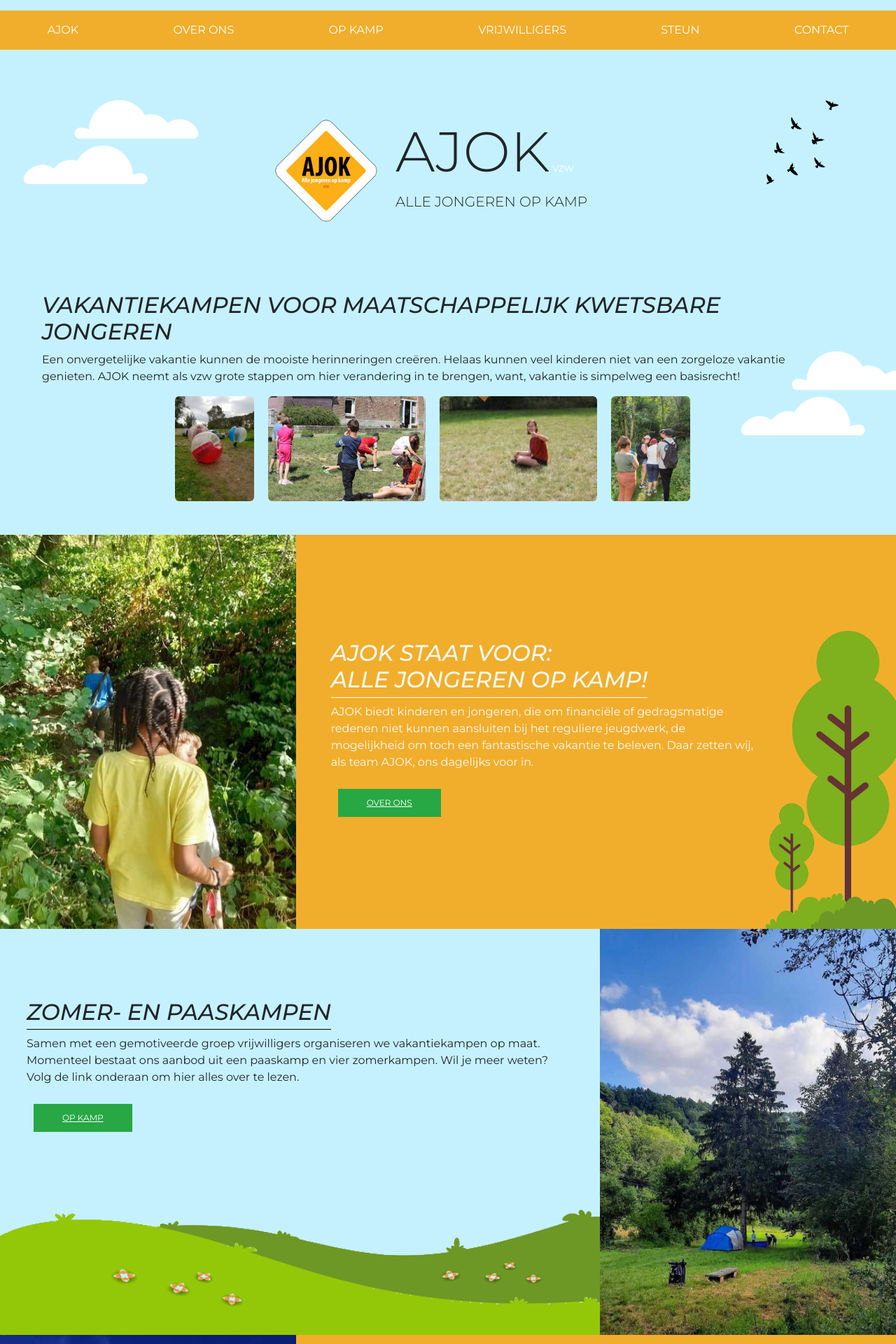
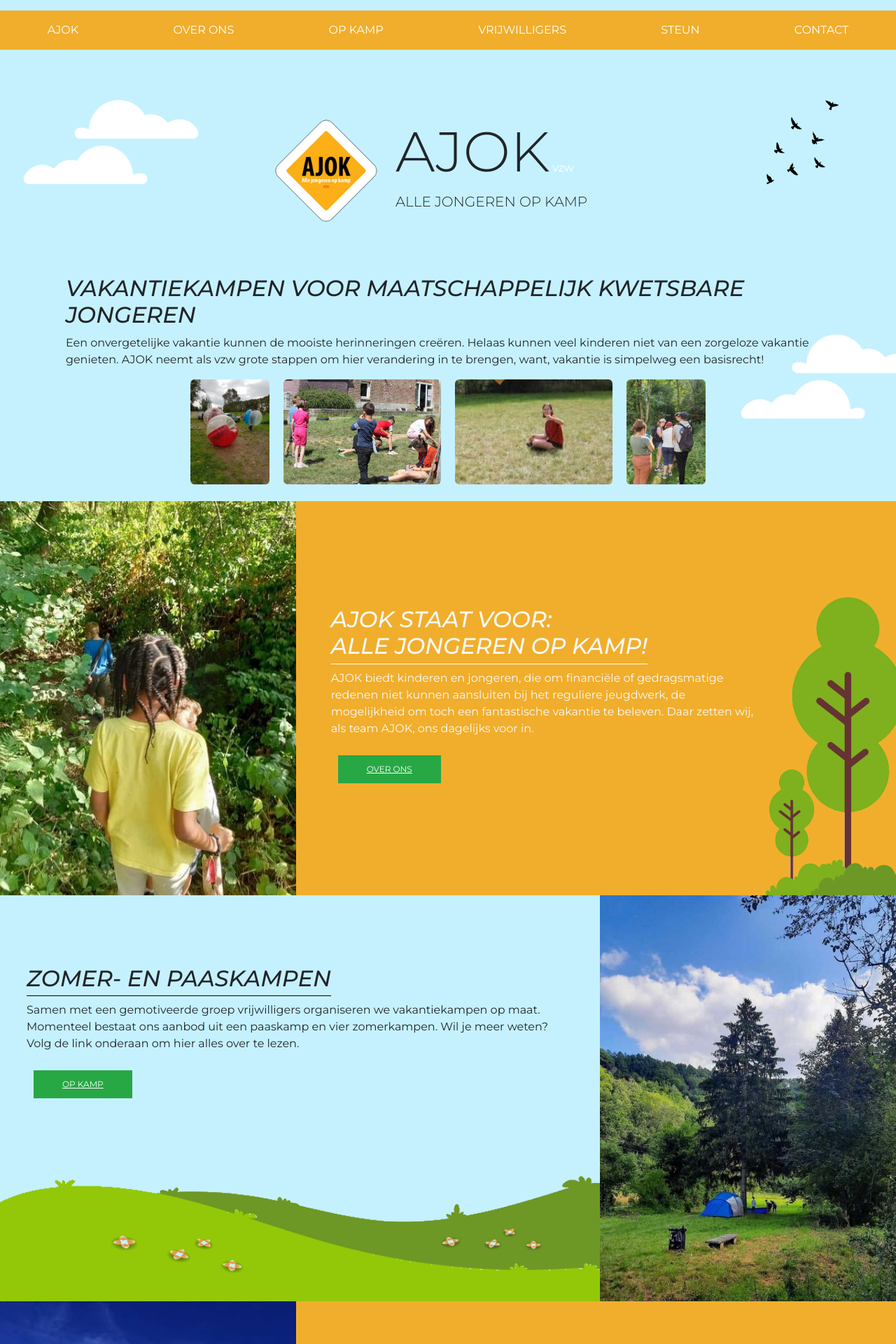
Before and after one commit to arnodeceuninck/ajok-website, a Jekyll site: the page built from index.html, in a window 1280 px wide. Shown: the top 1920 px of the page at 70% size. Built offline with Jekyll 4.4.1, drawn with Linux system fonts in a browser that asks for light colours; nearby versions of some CDN libraries.

Commit message:
improve padding

```diff
--- a/_includes/section-img-left.html
+++ b/_includes/section-img-left.html
@@ -23,7 +23,6 @@
     </div>
 
 
-
     <img id="tree" src="assets/images/artifacts/boompjes.png"
         style="position: absolute; height: auto; width: 20%; right: -50px; z-index: 0; bottom: 0" />
 
--- a/index.html
+++ b/index.html
@@ -12,7 +12,7 @@ title: "Alle Jongeren Op Kamp"
 
 {% include homepage-banner.html %}
 
-<div class="container m-5">
+<div class="container p-4">
     <div class="row">
         <div class="col-12">
             <h2>Vakantiekampen voor maatschappelijk kwetsbare jongeren</h2>
```
